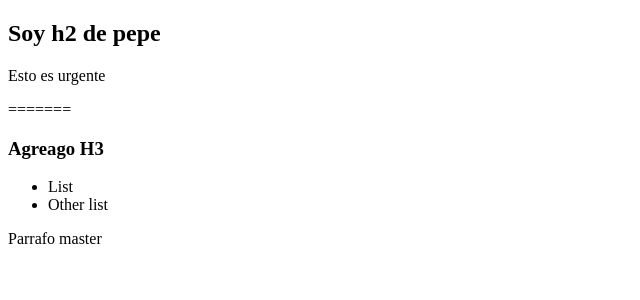
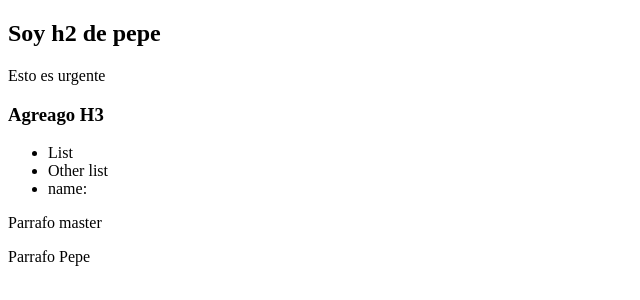
Before and after one commit to benjataide1/prueba, a plain HTML site: page archivo.html in a window 1280 px wide. Shown: the whole page, without its empty margins (0-640 px from the left). Drawn offline with Linux system fonts and the light colour scheme.

Commit message:
modificando li

```diff
--- a/archivo.html
+++ b/archivo.html
@@ -18,15 +18,17 @@
   <h2>Soy h2 de pepe</h2>
 
   <p>Esto es urgente</p>
-=======
+
   <h3>Agreago H3</h3>
 
   <ul>
     <li>List</li>
     <li>Other list</li>
+    <li>name:</li>
   </ul>
 
 <p>Parrafo master</p>
+<p>Parrafo Pepe</p>
 
 
 </body>
```
